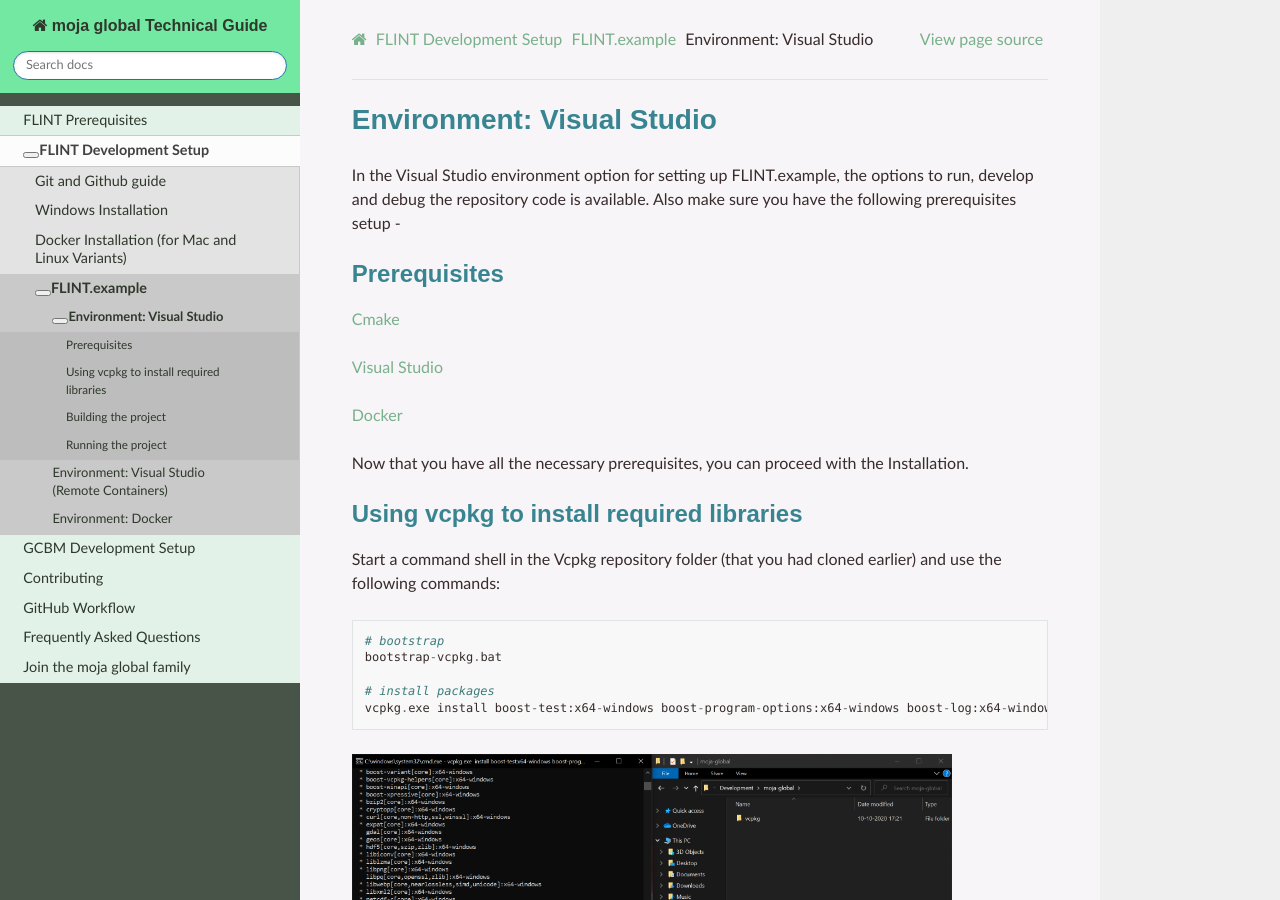
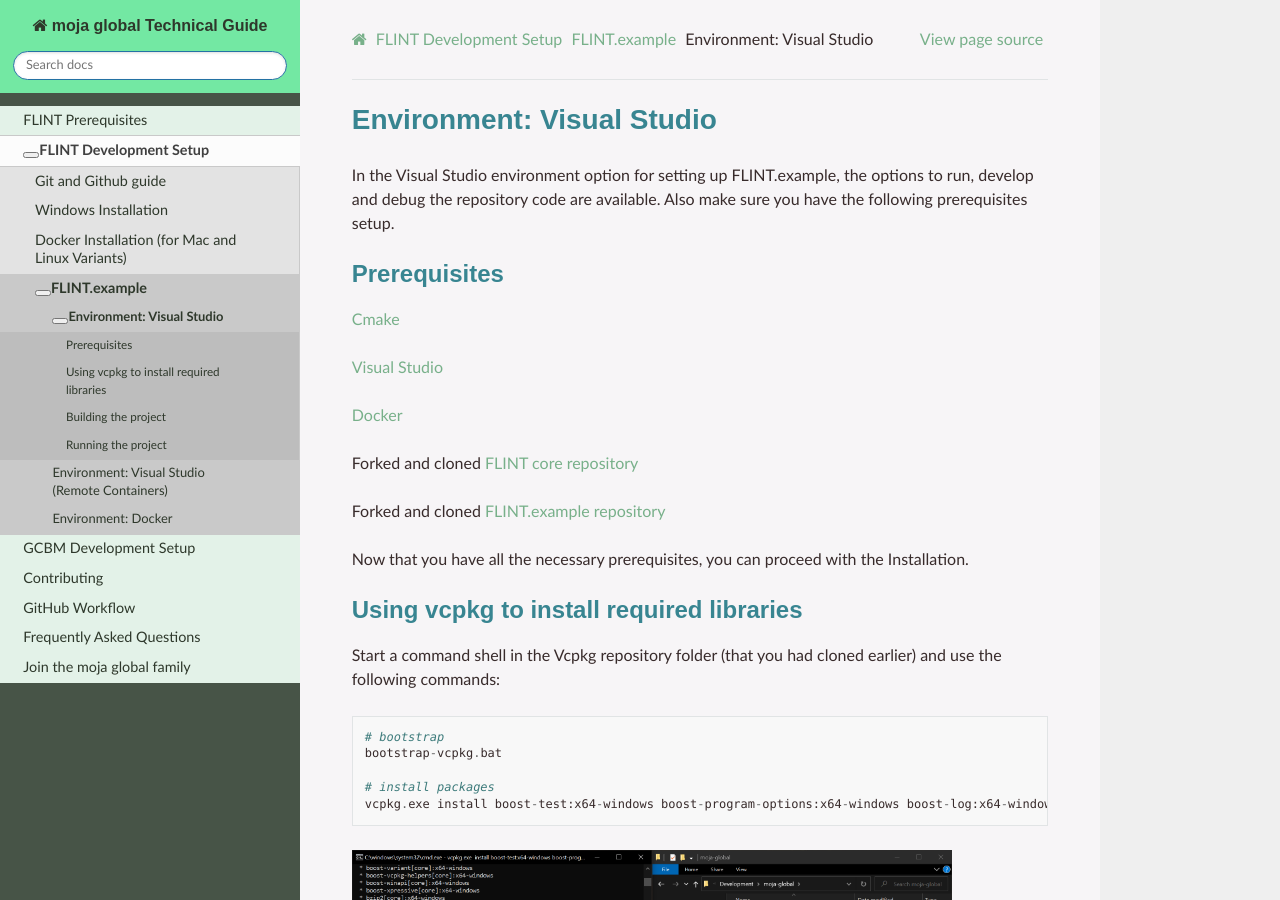
Before and after one commit to moja-global/moja_global_docs, a Sphinx documentation site: the page built from docs/DevelopmentSetup/visual_studio_win_example.rst, in a window 1280 px wide and 900 px high. Built offline with Sphinx 7.4.7 and the Read the Docs theme 2.0.0, drawn with Linux system fonts in a browser that asks for light colours.

Commit message:
Clarify FLINT prerequisites
Amended docs to be more explicit that FLINT core repository is needed before proceeding to FLINT.example

Signed-off-by: sarahhaggarty <81160244+sarahhaggarty@users.noreply.github.com>

```diff
--- a/docs/DevelopmentSetup/FLINT.example_installation.rst
+++ b/docs/DevelopmentSetup/FLINT.example_installation.rst
@@ -3,12 +3,12 @@
 FLINT.example
 #############
 
-The FLINT.example gives an example of how to build and run libraries using the FLINT framework. It is recommended to set up FLINT.example repository before setting up FLINT in order to get a better idea of how FLINT works.
+The FLINT.example gives an example of how to build and run libraries using the FLINT framework. It is recommended to practice running simulations using FLINT.example repository after the FLINT core installation is completed. This will help you to familiarise yourself with FLINT and help you to understand how FLINT works.
 
 The Docker file used here can be found in the ``Dockerfile`` file at the root of the repository.
 This Docker file builds from the image ``mojaglobal/flint:bionic`` which can be found in docker hub.
 
-There are 3 different environemnts listed in this document to build and run the examples:
+There are 3 different environments listed in this document to build and run the examples:
 
 * **Windows - Visual Studio 2019**: develop, run and debug
 * **Visual Studio Code**: develop, run and debug
--- a/docs/DevelopmentSetup/docker_installation.rst
+++ b/docs/DevelopmentSetup/docker_installation.rst
@@ -6,7 +6,7 @@
 This section guides first-time contributors through installing FLINT development environment through Docker on Mac and Linux systems.
 
 Before proceeding further, make sure you have setup the project using Git by following our `Git and GitHub Guide <git_and_github_guide.html>`_.
-Also make sure you have the following prerequisites setup -
+Also make sure you have the following prerequisites setup.
 
 Prerequisites
 -------------
--- a/docs/DevelopmentSetup/visual_studio_example.rst
+++ b/docs/DevelopmentSetup/visual_studio_example.rst
@@ -3,7 +3,7 @@
 Environment: Visual Studio (Remote Containers)
 ##############################################
 
-In the Visual Studio environment using Remote Containers option for setting up FLINT.example, the options to run, develop and debug the repository code is available.
+In the Visual Studio environment using Remote Containers option for setting up FLINT.example, the options to run, develop and debug the repository code are available.
 Here remote containers are available in Visual Studio as an extension and can be installed with the help of the link mentioned in the prerequisites section.
 
 Prerequisites
--- a/docs/DevelopmentSetup/visual_studio_win_example.rst
+++ b/docs/DevelopmentSetup/visual_studio_win_example.rst
@@ -3,14 +3,17 @@
 Environment: Visual Studio
 ##########################
 
-In the Visual Studio environment option for setting up FLINT.example, the options to run, develop and debug the repository code is available.
-Also make sure you have the following prerequisites setup -
+In the Visual Studio environment option for setting up FLINT.example, the options to run, develop and debug the repository code are available.
+Also make sure you have the following prerequisites setup.
 
 Prerequisites
 -------------
 * `Cmake <../prerequisites/cmake.html>`_
 * `Visual Studio <../prerequisites/visual_studio.html>`_
 * `Docker <../prerequisites/docker.html>`_
+* Forked and cloned `FLINT  core repository <https://github.com/moja-global/FLINT>`_
+* Forked and cloned `FLINT.example repository <https://github.com/moja-global/FLINT.Example>`_
+
 
 Now that you have all the necessary prerequisites, you can proceed with the Installation.
 
--- a/docs/DevelopmentSetup/windows_installation.rst
+++ b/docs/DevelopmentSetup/windows_installation.rst
@@ -6,13 +6,14 @@
 This section guides first-time contributors through installing FLINT development environment.
 
 Before proceeding further, make sure you have setup the project using Git by following our guide `Git and GitHub Guide <git_and_github_guide.html>`_.
-Also make sure you have the following prerequisites setup -
+Also make sure you have the following prerequisites setup.
 
 Prerequisites
 -------------
 * `Cmake <../prerequisites/cmake.html>`_
 * `Visual Studio <../prerequisites/visual_studio.html>`_
 * `Vcpkg <../prerequisites/vcpkg.html>`_
+* Forked and cloned `FLINT  core repository <https://github.com/moja-global/FLINT>`_
 
 Now that you have all the necessary prerequisites, you can proceed with the Installation.
 
@@ -41,7 +42,7 @@
 
 .. note::
    Please make sure that you have checked out to the ``Develop`` Branch for the FLINT Installation. You may refer to our `Git and GitHub Guide <git_and_github_guide.html#make-a-contribution>`_ for instructions on how to switch to develop branch.
-Once this has completed, start a command shell in your FLINT repository folder. Now use the following commands to create the Visual Studio solution:
+Once this has completed, start a command shell in your FLINT core repository folder. Now use the following commands to create the Visual Studio solution:
 
 ::
 
```
Also changed, not shown: docs/DevelopmentSetup/index.rst (+2 -5 lines).
